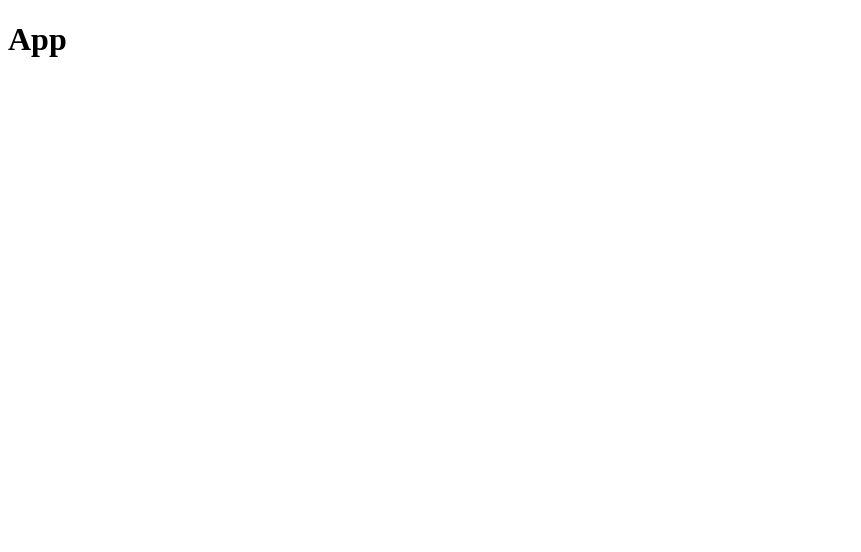
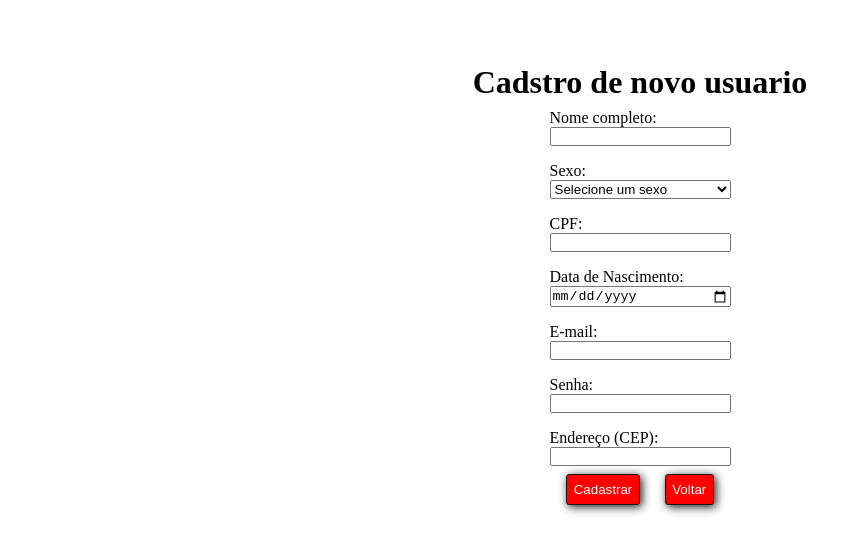
Before and after one commit to TThaz/FitExplorer, a React (Vite) app: page / in a window 1280 px wide. Shown: the top 552 px of the page, without its empty margins (0-861 px from the left). Built offline with nearby package versions, Linux system fonts and the light colour scheme.

Commit message:
Adição dos campos de cadastro

```diff
--- a/src/App.css
+++ b/src/App.css
@@ -0,0 +1,7 @@
+.container {
+    display: flex;
+    flex-direction: column;
+    align-items: center;
+    height: 100vh;
+    width: 100vw;
+}
--- a/src/App.jsx
+++ b/src/App.jsx
@@ -1,10 +1,11 @@
 import './App.css'
+import PaginaCadastroUsuarios from './pages/PaginaCadastroUsuarios/PaginaCadastroUsuarios'
 
 function App() {
 
   return (
     <>
-      <h1>App</h1>
+      <PaginaCadastroUsuarios/>
     </>
   )
 }
--- a/src/index.css
+++ b/src/index.css
@@ -0,0 +1,16 @@
+
+* {
+  margin: 0;
+  padding: 0;
+  box-sizing: border-box;
+}
+
+:root {
+  --primary: #504908;
+  --white: #ffffff;
+  --black: #181818;
+}
+
+.container {
+  padding-top: 4em;
+}
--- a/src/pages/PaginaCadastroUsuarios/PaginaCadastroUsuarios.jsx
+++ b/src/pages/PaginaCadastroUsuarios/PaginaCadastroUsuarios.jsx
@@ -1,27 +1,16 @@
-// O sistema quando iniciado irá carregar do localStorage ou json-server uma lista de usuários já cadastrados que usam a plataforma (criar uma lista com no mínimo 5 usuários, use o 4Devs - Ferramentas Online Grátis para gerar os usuários).
-// Na tela de login terá o botão de login e o de cadastrar, que quando clicado permite se cadastrar como novo usuário.
-// Os usuários precisam fornecer:
-// Nome
-// Sexo
-// CPF
-// Data de Nascimento
-// E-mail
-// Senha
-// Endereço (usar ViaCEP)
-
-
 import styles from "./styles.module.css"
 
 function PaginaCadastroUsuarios() {
     return (
-        <div>
-            <form>
+        <div className="container">
+            <h1>Cadstro de novo usuario</h1>
+            <form className={styles.form}>
 
-                <div>
+                <div className={styles.formOptions}>
                     <label htmlFor="name">Nome completo:</label>
                     <input type="text" name="name" />
                 </div>
-                <div>
+                <div className={styles.formOptions}>
                     <label htmlFor="gender">Sexo:</label>
                     <select name="gender">
                         <option value="">Selecione um sexo</option>
@@ -29,27 +18,30 @@ function PaginaCadastroUsuarios() {
                         <option value="feminino">Feminino</option>
                     </select>
                 </div>
-                <div>
+                <div className={styles.formOptions}>
                     <label htmlFor="CPF">CPF:</label>
                     <input type="number" name="CPF" />
                 </div>
-                <div>
+                <div className={styles.formOptions}>
                     <label htmlFor="data-nascimento">Data de Nascimento:</label>
                     <input type="date" name="data-nascimento" />
                 </div>
-                <div>
+                <div className={styles.formOptions}>
                     <label htmlFor="email">E-mail:</label>
                     <input type="email" name="email" />
                 </div>
-                <div>
+                <div className={styles.formOptions}>
                     <label htmlFor="password">Senha:</label>
                     <input type="password" name="password" />
                 </div>
-                <div>
+                <div className={styles.formOptions}>
                     <label htmlFor="address">Endereço (CEP):</label>
                     <input type="number" name="address" />
                 </div>
-
+                <div className={styles.formButtons}>
+                    <button type="submit">Cadastrar</button>
+                    <button type="submit">Voltar</button>
+                </div>
             </form>
         </div>
     )
--- a/src/pages/PaginaCadastroUsuarios/styles.module.css
+++ b/src/pages/PaginaCadastroUsuarios/styles.module.css
@@ -0,0 +1,20 @@
+.formOptions {
+    display: flex;
+    flex-direction: column;
+    padding: 0.5em;
+}
+
+.formButtons{
+    display: flex;
+    justify-content: space-evenly;
+}
+
+.formButtons > button {
+    padding: 0.5em;
+    background-color: red;
+    color: #fff;
+
+    border: 1px solid var(--black);
+    border-radius: 3px;
+    box-shadow: 2px 2px 10px var(--black);
+}
```
